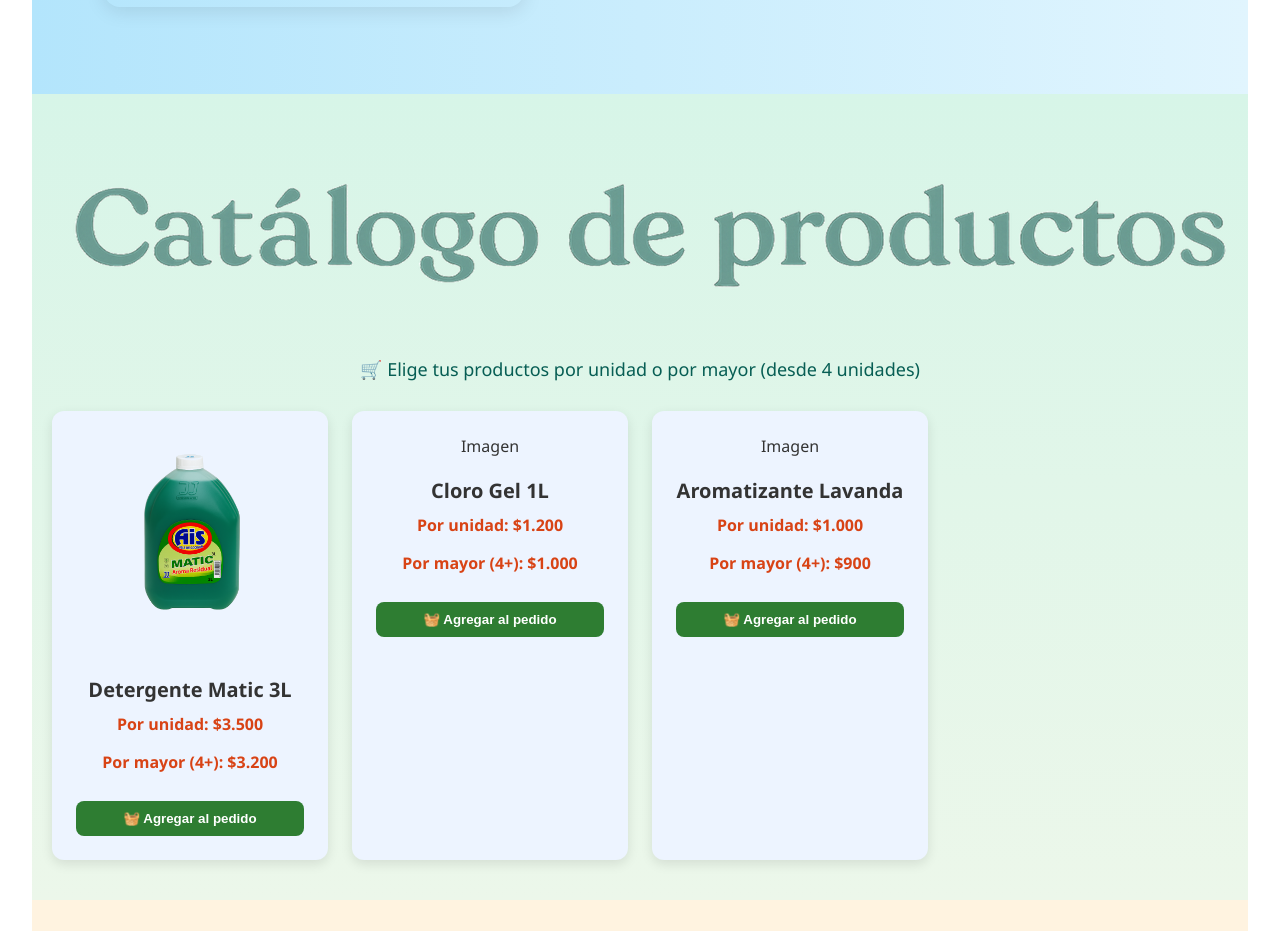
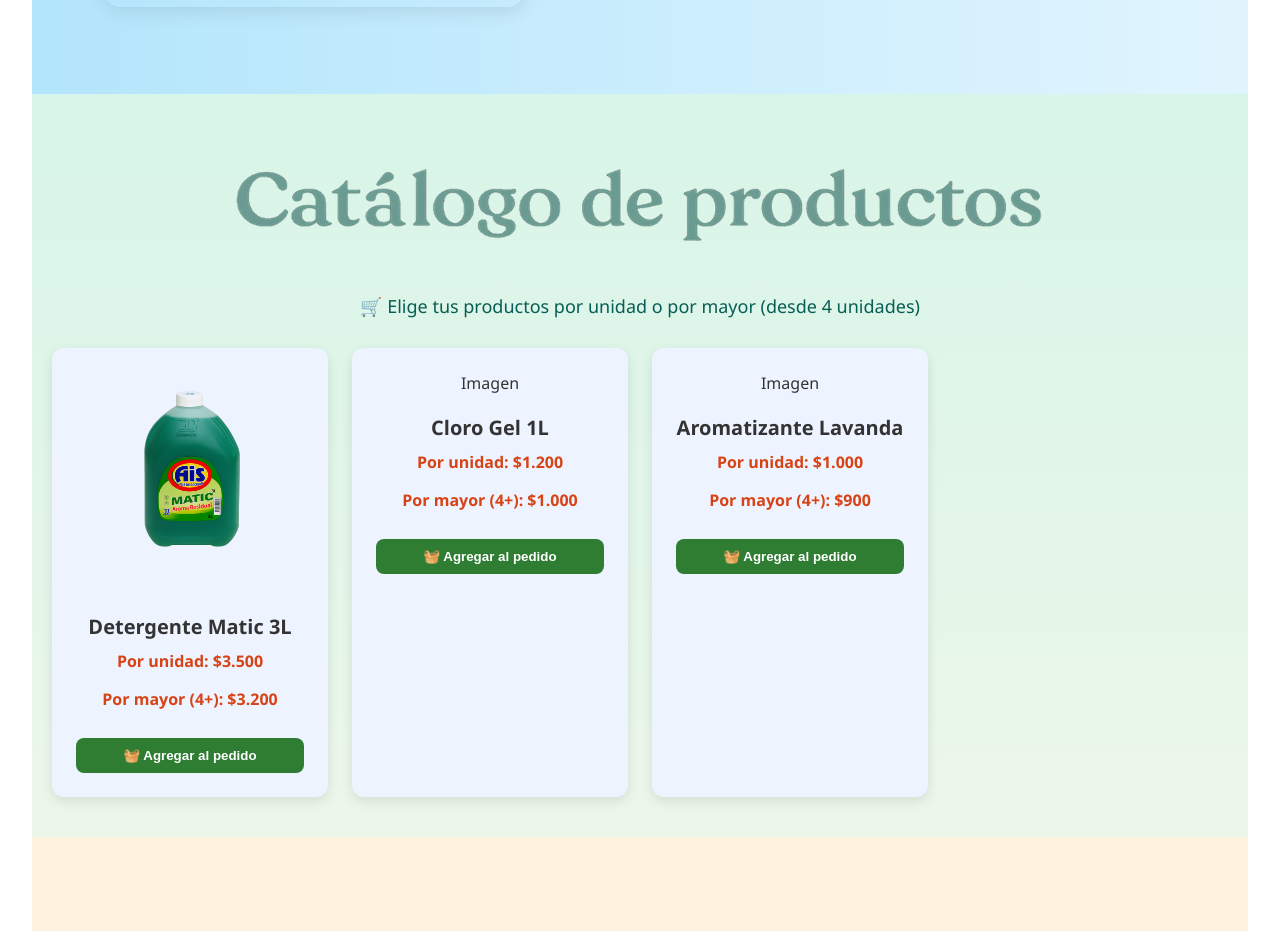
Before and after one commit to Marshelby/joaco-ro, a React (Vite) app: page / in a window 1280 px wide. Shown: the part 800-1731 px from the top of the page. Built offline with nearby package versions, Linux system fonts and the light colour scheme.

Commit message:
Reducido tamaño visual de imagen del título a 70% usando max-width

```diff
--- a/src/components/Catalogo.css
+++ b/src/components/Catalogo.css
@@ -4,8 +4,15 @@
   text-align: center;
 }
 
+.titulo-imagen {
+  max-width: 840px; /* ← 30% menos de ancho que antes */
+  width: 100%;
+  margin: 0 auto 20px;
+  display: block;
+}
+
 .catalogo-titulo {
-  font-size: 32px; /* ← REDUCIDO desde 48px */
+  font-size: 32px;
   font-family: 'Georgia', serif;
   color: #3e7265;
   margin-bottom: 20px;
```
